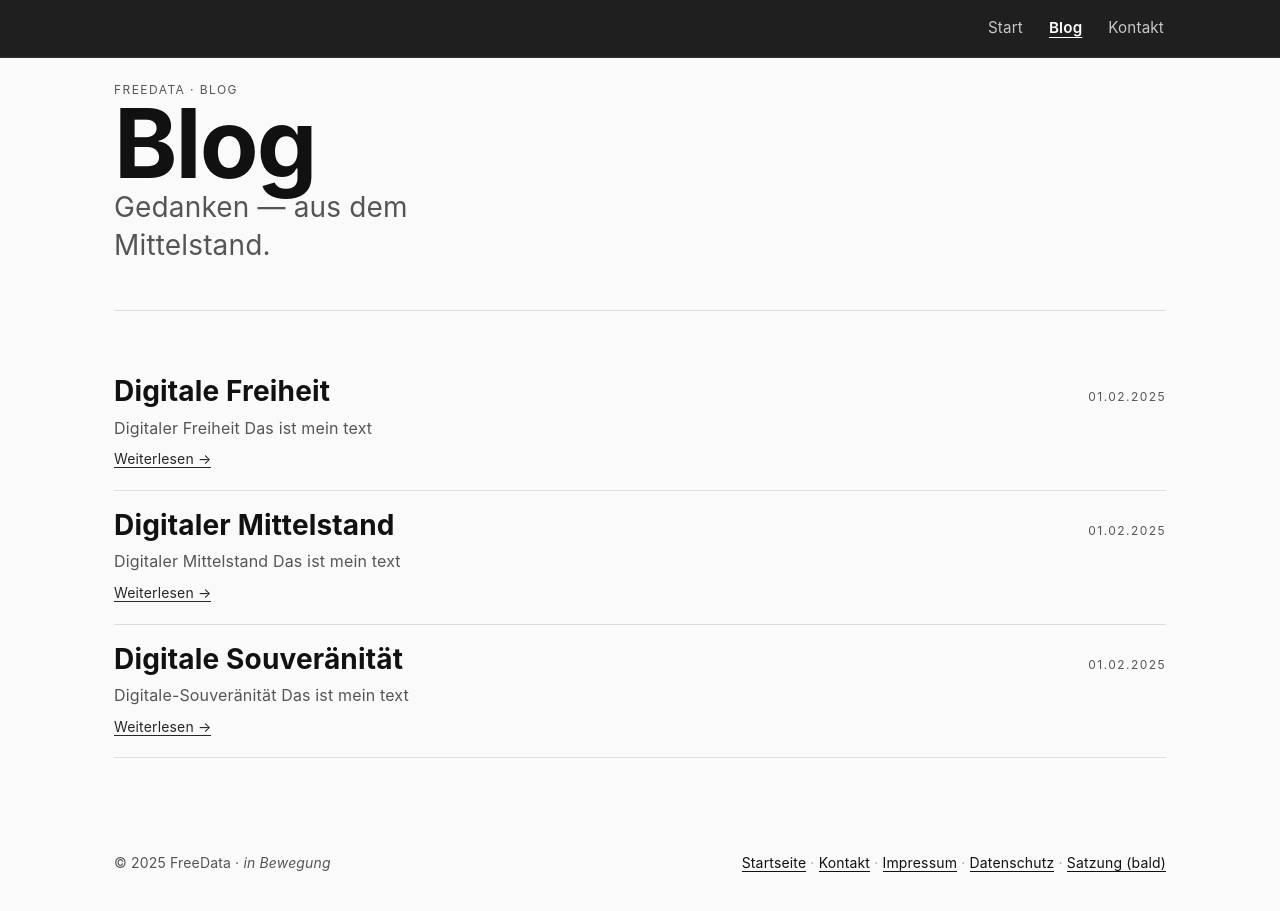
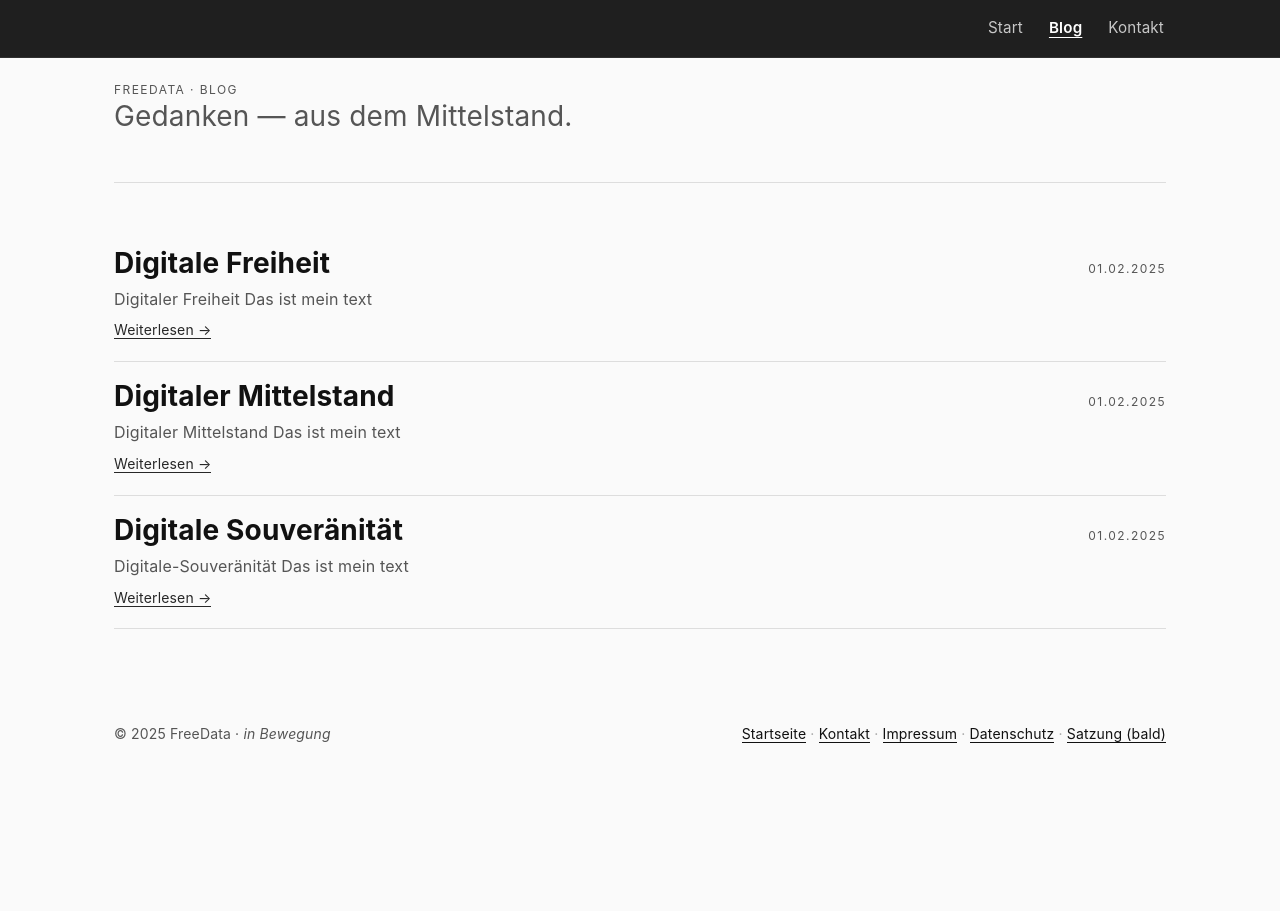
Before and after one commit to freedata-coop/freedata-coop.github.io, a Jekyll site: the page built from blog.md, in a window 1280 px wide and 945 px high. Shown: the top 911 px of the window. Built offline with Jekyll 4.4.1, drawn with Linux system fonts in a browser that asks for light colours.

Commit message:
fix layout

```diff
--- a/assets/custom.css
+++ b/assets/custom.css
@@ -9,7 +9,7 @@ a:hover{opacity:.85}
 .hero{min-height:92svh;display:grid;align-content:center;gap:28px}
 .kicker{text-transform:uppercase;letter-spacing:.12em;font-size:12px;color:var(--muted)}
 h1{margin:0;font-size:clamp(42px,8vw,96px);line-height:.95;letter-spacing:-.02em}
-.lead{font-size:clamp(18px,2.8vw,28px);max-width:25ch;color:var(--muted)}
+.lead{font-size:clamp(18px,2.8vw,28px);max-width:30ch;color:var(--muted)}
 .cta{display:inline-flex;align-items:center;gap:12px;padding:14px 18px;border:1px solid var(--fg);border-radius:999px;font-weight:600}
 .cta .dot{width:8px;height:8px;background:var(--fg);border-radius:999px;display:inline-block}
 .row{display:flex;flex-wrap:wrap;gap:18px;align-items:center}
--- a/blog.md
+++ b/blog.md
@@ -6,7 +6,7 @@ theme: light
 
 <section class="blog-hero">
   <div class="kicker">FreeData · Blog</div>
-  <h1>{{ page.title }}</h1>
+  <!-- <h1>{{ page.title }}</h1> -->
   <p class="lead">Gedanken — aus dem Mittelstand.</p>
 </section>
 
```
